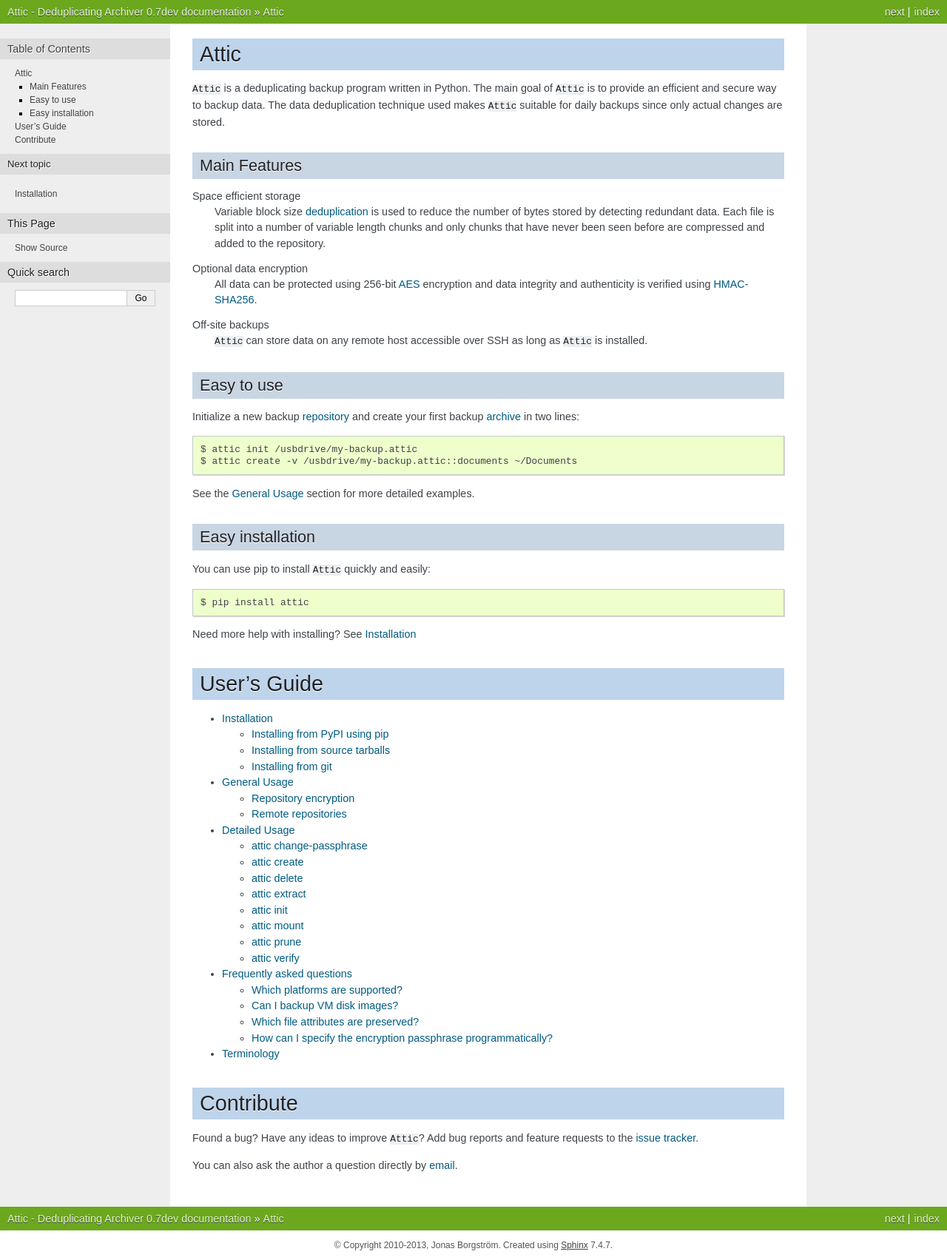
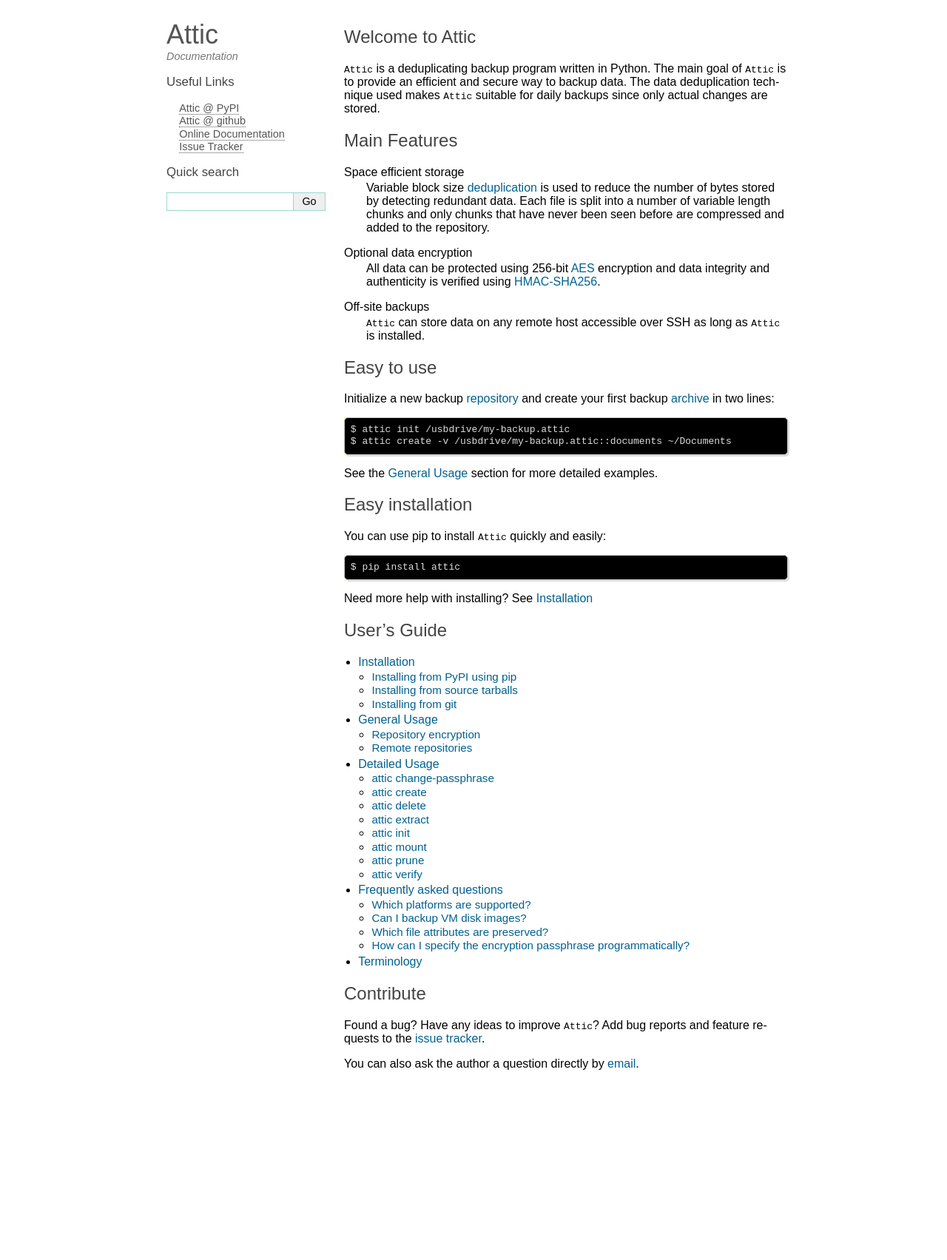
Before and after one commit to borgbackup/borg, a Sphinx documentation site: the page built from docs/index.rst, in a window 1280 px wide. Shown: the whole page at 74% size. Built offline with Sphinx 7.4.7, drawn with Linux system fonts in a browser that asks for light colours; after the commit the page ends 1463 px from its top, so only the background shows below that.

Commit message:
A new Attic sphinx theme

```diff
--- /dev/null
+++ b/docs/_themes/attic/sidebarlogo.html
@@ -0,0 +1,6 @@
+<div class="sidebarlogo">
+  <a href="{{ pathto('index') }}">
+  <div class="title">Attic</div>
+  <div class="subtitle">Documentation</div>
+</a>
+</div>
--- /dev/null
+++ b/docs/_themes/attic/sidebarusefullinks.html
@@ -0,0 +1,7 @@
+<h3>Useful Links</h3>
+<ul>
+  <li><a href="https://pypi.python.org/pypi/Attic">Attic @ PyPI</a></li>
+  <li><a href="https://github.com/jborg/attic">Attic @ github</a></li>
+  <li><a href="https://pythonhosted.org/Attic">Online Documentation</a></li>
+  <li><a href="https://github.com/jborg/attic/issues">Issue Tracker</a></li>
+</ul>
--- /dev/null
+++ b/docs/_themes/attic/static/attic.css_t
@@ -0,0 +1,88 @@
+@import url("basic.css");
+
+body {
+  font-family: Arial, Sans-Serif;
+  background-color: white;
+  margin: 0;
+  padding: 0;
+}
+div.related {
+  display: none;
+  background-color: black;
+  padding: .4em;
+  width: 800px;
+  margin: 0 auto;
+}
+div.related a {
+  color: white;
+  text-decoration: none;
+}
+div.document {
+  background-color: white;
+  width: 850px;
+  margin: 0 auto;
+  padding-top: 1em;
+}
+
+div.documentwrapper {
+  float: right;
+  width: 600px;
+}
+div.sphinxsidebar {
+  margin-left: 0;
+  parring-right: 20px;
+  width: 230px;
+}
+
+h1, h2, h3 {
+  font-weight: normal;
+  color: #444;
+}
+
+ul {
+  padding-left: 1.2em;
+  margin-bottom: .3em;
+}
+ul ul {
+  font-size: 95%;
+}
+li {
+  margin: .1em 0;
+}
+
+a:link, a:visited {
+  color: #00608f;
+  text-decoration: none;
+}
+a:hover {
+  color: #00B0E4;
+  border-bottom: 1px dotted #00B0E4;
+}
+
+div.sphinxsidebar a:link, div.sphinxsidebar a:visited {
+  color: #555;
+  border-bottom: 1px dotted #555;
+}
+
+
+pre {
+  border: 1px solid #ccc;
+  padding: .6em;
+  background: black;
+  color: #ddd;
+  border-radius: .4em;
+  box-shadow: 2px 2px #ddd;
+
+}
+
+div.note {
+  background-color: #eee;
+  border: 1px solid #ccc;
+}
+div.sidebarlogo .title {
+  font-size: 250%;
+}
+div.sidebarlogo .subtitle {
+  font-style: italic;
+  color: #777;
+}
--- /dev/null
+++ b/docs/_themes/attic/theme.conf
@@ -0,0 +1,6 @@
+[theme]
+inherit = basic
+stylesheet = attic.css
+pygments_style = tango
+
+[options]
--- a/docs/conf.py
+++ b/docs/conf.py
@@ -91,7 +91,7 @@
 
 # The theme to use for HTML and HTML Help pages.  See the documentation for
 # a list of builtin themes.
-html_theme = 'nature'
+html_theme = 'attic'
 
 # Theme options are theme-specific and customize the look and feel of a theme
 # further.  For a list of options available for each theme, see the
@@ -99,7 +99,7 @@
 #html_theme_options = {}
 
 # Add any paths that contain custom themes here, relative to this directory.
-#html_theme_path = []
+html_theme_path = ['_themes']
 
 # The name for this set of Sphinx documents.  If None, it defaults to
 # "<project> v<release> documentation".
@@ -131,8 +131,10 @@
 #html_use_smartypants = True
 
 # Custom sidebar templates, maps document names to template names.
-#html_sidebars = {}
-
+html_sidebars = {
+    'index': ['sidebarlogo.html', 'sidebarusefullinks.html', 'searchbox.html'],
+    '**': ['sidebarlogo.html', 'localtoc.html', 'relations.html', 'searchbox.html']
+}
 # Additional templates that should be rendered to pages, maps page names to
 # template names.
 #html_additional_pages = {}
@@ -141,19 +143,19 @@
 #html_domain_indices = True
 
 # If false, no index is generated.
-#html_use_index = True
+html_use_index = False
 
 # If true, the index is split into individual pages for each letter.
 #html_split_index = False
 
 # If true, links to the reST sources are added to the pages.
-#html_show_sourcelink = True
+html_show_sourcelink = False
 
 # If true, "Created using Sphinx" is shown in the HTML footer. Default is True.
-#html_show_sphinx = True
+html_show_sphinx = False
 
 # If true, "(C) Copyright ..." is shown in the HTML footer. Default is True.
-#html_show_copyright = True
+html_show_copyright = False
 
 # If true, an OpenSearch description file will be output, and all pages will
 # contain a <link> tag referring to it.  The value of this option must be the
--- a/docs/index.rst
+++ b/docs/index.rst
@@ -1,7 +1,7 @@
 .. include:: global.rst.inc
 
-Attic
-=====
+Welcome to Attic
+================
 |project_name| is a deduplicating backup program written in Python.
 The main goal of |project_name| is to provide an efficient and secure way
 to backup data. The data deduplication technique used makes |project_name|
```
